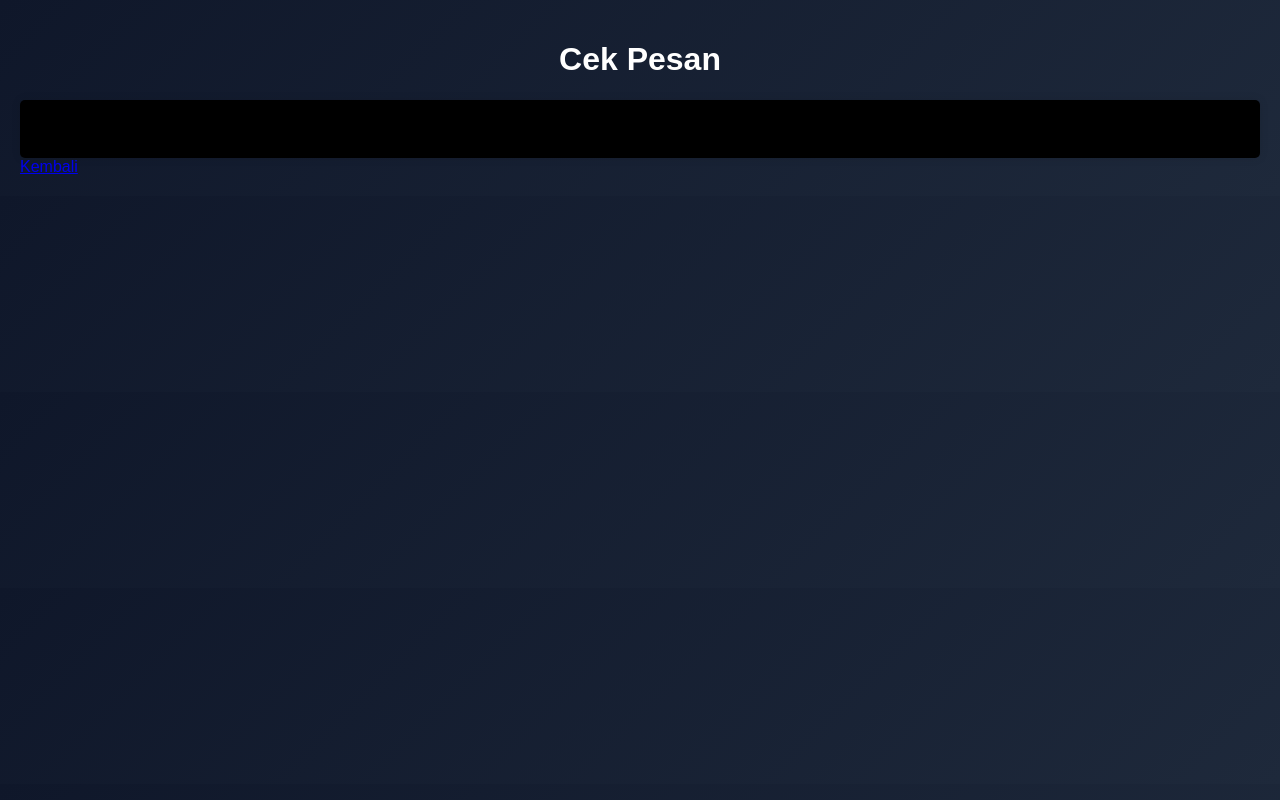
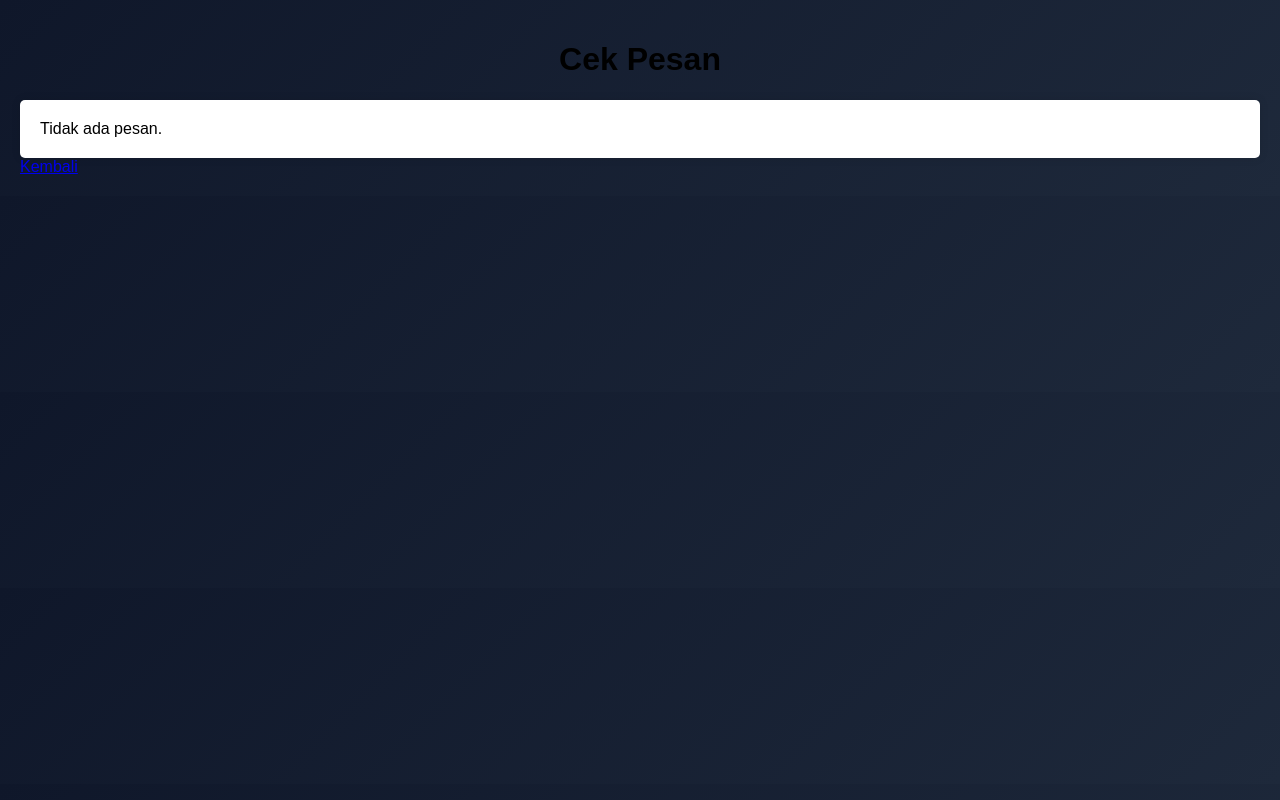
Before and after one commit to Dapsz-ID/Kirim-Pertanyaan, a plain HTML site: page cekpesan.html in a window 1280 px wide. Drawn offline with Linux system fonts and the light colour scheme.

Commit message:
Update cekpesan.html

```diff
--- a/cekpesan.html
+++ b/cekpesan.html
@@ -13,10 +13,9 @@
         }
         header {
             text-align: center;
-            color: white;
         }
         #messages {
-            background: black;
+            background: white;
             padding: 20px;
             border-radius: 5px;
             box-shadow: 0 0 10px rgba(0, 0, 0, 0.1);
```
